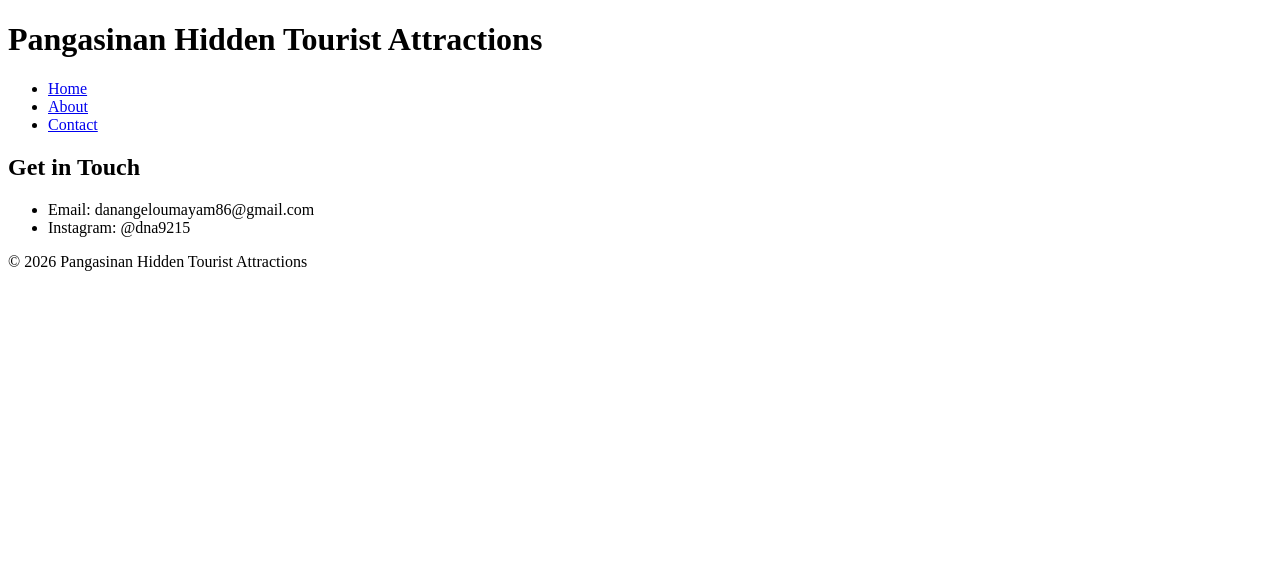
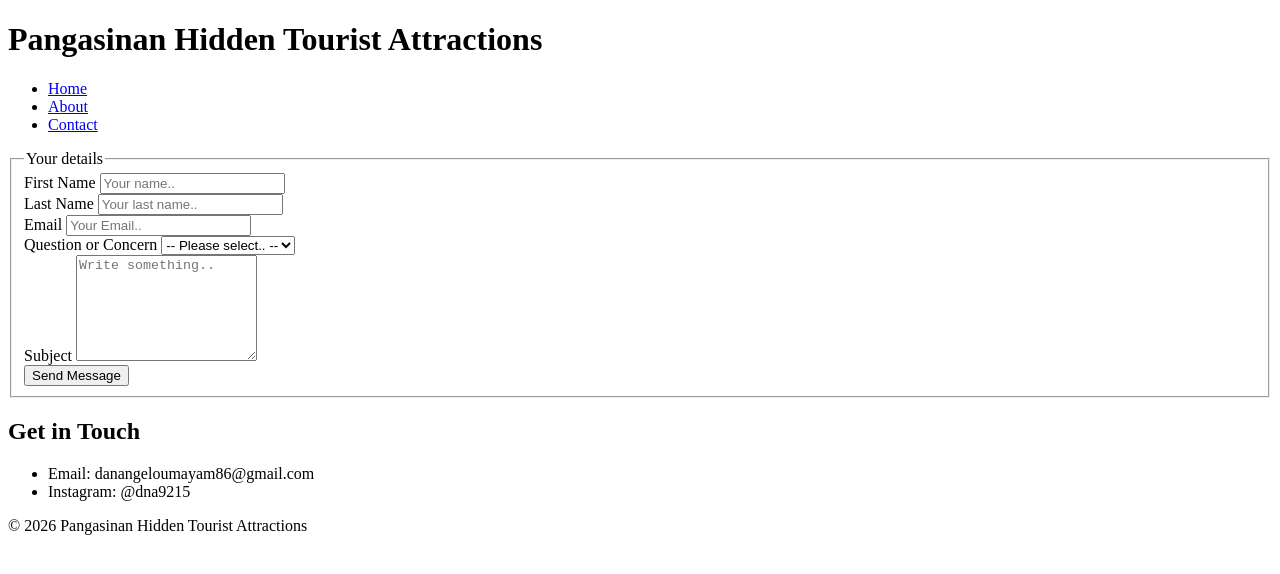
Before and after one commit to danangeloumayam86-creator/pangasinan-hidden-tourist-attractions, a plain HTML site: page contact.html in a window 1280 px wide. Drawn offline with Linux system fonts and the light colour scheme.

Commit message:
Added the form in contact

```diff
--- a/contact.html
+++ b/contact.html
@@ -16,6 +16,50 @@
         </nav>
     </header>
 
+<main>
+    <form>
+        <fieldset>
+            <legend>Your details</legend>
+            <label for="fname">First Name</label>
+            <input type="text" id="fname" name="firstname"
+                   placeholder="Your name.."
+                   autocomplete="given-name" required>
+            <br>
+
+            <label for="lname">Last Name</label>
+            <input type="text" id="lname" name="lastname"
+                   placeholder="Your last name.."
+                   autocomplete="family-name" required>
+            <br>
+
+            <label for="email">Email</label>
+            <input type="email" id="email" name="email"
+                   placeholder="Your Email.."
+                   autocomplete="email" required>
+            <br>
+
+            <label for="concern">Question or Concern</label>
+            <select id="concern" name="concern" required>
+                <option value="">-- Please select.. --</option>
+                <option value="question">Question</option>
+                <option value="ostatus">Place Status</option>
+                <option value="complaint">Complaint</option>
+                <option value="other">Other</option>
+            </select>
+            <br>
+
+            <label for="subject">Subject</label>
+            <textarea id="subject" name="subject"
+                      placeholder="Write something.."
+                      style="height:100px" required></textarea>
+            <br>
+
+            <input type="submit" value="Send Message">
+
+        </fieldset>
+    </form>
+</main>
+
     <main>
         <h2>Get in Touch</h2>
         <ul>
```
